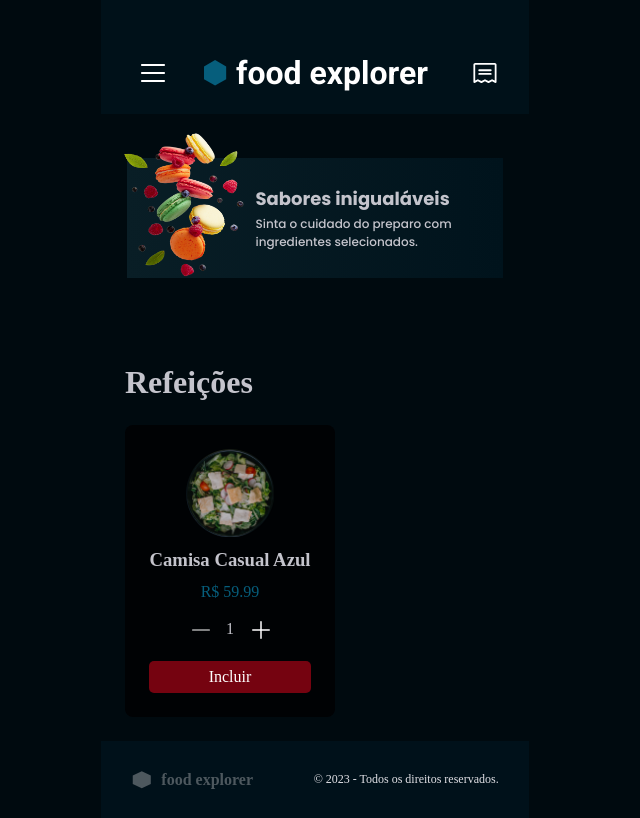
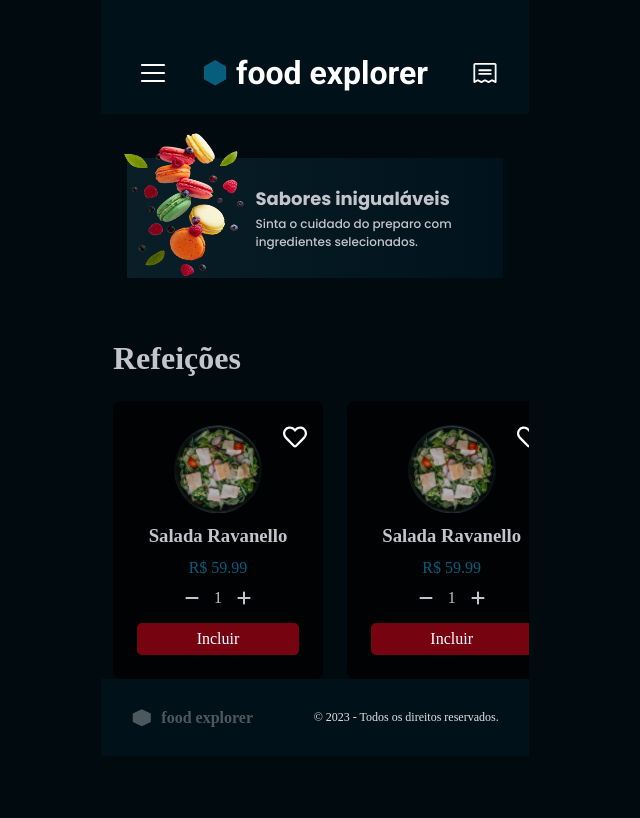
Before and after one commit to allysonxavier/RocketFood, a React (Vite) app: page / in a window 1280 px wide. Shown: the whole page, without its empty margins (325-965 px from the left). Built offline with nearby package versions, Linux system fonts and the light colour scheme.

Commit message:
feat: initial slider

```diff
--- a/package.json
+++ b/package.json
@@ -13,8 +13,10 @@
     "axios": "^1.6.1",
     "react": "^18.2.0",
     "react-dom": "^18.2.0",
+    "react-icons": "^5.0.1",
     "react-router-dom": "^6.18.0",
-    "styled-components": "^6.1.1"
+    "styled-components": "^6.1.1",
+    "swiper": "^11.0.7"
   },
   "devDependencies": {
     "@types/react": "^18.2.15",
--- a/src/components/BagComponent/index.jsx
+++ b/src/components/BagComponent/index.jsx
@@ -1,15 +1,8 @@
 import {useEffect, useState} from "react";
 import {Button} from "../Button";
-import {Container, MinusButton, PlusButton, CardItemContainer, FavoriteButton} from "./styles.js";
-
-
-
-const HeartIcon = (props) => <svg width="26" height="24" viewBox="0 0 26 24" fill="red"
-                                  xmlns="http://www.w3.org/2000/svg">
-    <path
-        d="M13.6997 22.704L23.0754 12.478C25.3788 9.95304 25.7145 5.82477 23.5384 3.18621C22.9926 2.52129 22.3283 1.9847 21.586 1.60925C20.8437 1.23379 20.0391 1.02735 19.2211 1.00254C18.4032 0.977725 17.5893 1.13506 16.829 1.46493C16.0687 1.7948 15.3781 2.29028 14.7993 2.9211L13.0399 4.85267L11.5236 3.18621C9.2086 0.673905 5.4236 0.30779 3.00443 2.68123C2.39479 3.27646 1.90282 4.00102 1.55859 4.81063C1.21435 5.62024 1.02508 6.4979 1.00233 7.38999C0.979577 8.28208 1.12383 9.16986 1.42627 9.99908C1.72872 10.8283 2.183 11.5816 2.76136 12.2129L12.3801 22.704C12.5557 22.8936 12.7928 23 13.0399 23C13.287 23 13.5241 22.8936 13.6997 22.704V22.704Z"
-        stroke="#E1E1E6" stroke-width="2" stroke-linecap="round" stroke-linejoin="round"/>
-</svg>
+import * as S from "./styles.js";
+import { FaRegHeart } from "react-icons/fa";
+import { FaMinus, FaPlus } from "react-icons/fa6";
 
 export function BagComponent({itemName, itemPrice, itemImageUrl, isColumn = false}) {
     const [quantity, setQuantity] = useState(1);
@@ -18,18 +11,18 @@ export function BagComponent({itemName, itemPrice, itemImageUrl, isColumn = fals
     const [isFavorite, setIsFavorite] = useState(false);
 
     const toggleFavorite = () => {
-        setIsFavorite(!isFavorite);
-        console.log(isFavorite);
         const currentFavorites = JSON.parse(localStorage.getItem('favorites')) || [];
-        if (isFavorite) {
-            const newFavorites = currentFavorites.filter((item) => item.name !== itemName);
-            localStorage.setItem('favorites', JSON.stringify(newFavorites));
-        } else {
+        if (!isFavorite) {
             const newItem = {name: itemName, price};
             currentFavorites.push(newItem);
             localStorage.setItem('favorites', JSON.stringify(currentFavorites));
+        } else {
+            const newFavorites = currentFavorites.filter((item) => item.name !== itemName);
+            localStorage.setItem('favorites', JSON.stringify(newFavorites));
         }
+        setIsFavorite(!isFavorite);
     };
+
 
 
     useEffect(() => {
@@ -42,7 +35,8 @@ export function BagComponent({itemName, itemPrice, itemImageUrl, isColumn = fals
         const storedFavorites = JSON.parse(localStorage.getItem('favorites')) || [];
         const isItemFavorite = storedFavorites.some((item) => item.name === itemName);
         setIsFavorite(isItemFavorite);
-    }, []);
+
+    }, [itemName]);
     const updatePrice = (newQuantity) => {
         setPrice(itemPrice * newQuantity);
     };
@@ -75,21 +69,21 @@ export function BagComponent({itemName, itemPrice, itemImageUrl, isColumn = fals
     };
 
     return (
-        <CardItemContainer>
+        <S.CardItemContainer>
             <img src={itemImageUrl} alt={itemName}/>
             <h3>{itemName}</h3>
             <p>R$ {price.toFixed(2)}</p>
-            <Container $isColumn={isColumn}>
+            <S.Container $isColumn={isColumn}>
                 <div>
-                    <MinusButton onClick={handleRemoveQuantity} disabled={quantity <= 1}/>
+                    <FaMinus  onClick={handleRemoveQuantity} disabled={quantity <= 1}/>
                     <span>{quantity}</span>
-                    <PlusButton onClick={handleAddQuantity}/>
+                    <FaPlus  onClick={handleAddQuantity} />
                 </div>
                 <Button title="Incluir" onClick={handleAddToBag}/>
-            </Container>
-            <FavoriteButton onClick={toggleFavorite} isfavorite={`${isFavorite}`}>
-                <HeartIcon  />
-            </FavoriteButton>
-        </CardItemContainer>
+            </S.Container>
+            <S.FavoriteButton>
+                <FaRegHeart size={24}  onClick={toggleFavorite}  color={isFavorite ? 'red' : 'white'}/>
+            </S.FavoriteButton>
+        </S.CardItemContainer>
     );
 }
--- a/src/components/BagComponent/styles.js
+++ b/src/components/BagComponent/styles.js
@@ -1,8 +1,4 @@
 import styled from "styled-components";
-import {Button} from "../Button";
-import MinusIcon from '../../assets/Minus.svg';
-import PlusIcon from '../../assets/Plus.svg';
-import FavoriteIcon from '../../assets/heart.svg';
 import T from '../../styles';
 
 export const CardItemContainer = styled.div`
@@ -13,7 +9,6 @@ export const CardItemContainer = styled.div`
     width: 100%;
     max-width: 210px;
     max-height: 292px;
-
     height: 100%;
     padding: 24px;
     gap: 12px;
@@ -50,7 +45,7 @@ export const Container = styled.div`
     button {
         height: 32px;
     }
-  >div{
+  >div {
     display: flex;
     align-items: center;
     text-align: center ;
@@ -61,53 +56,9 @@ export const Container = styled.div`
   }
 `;
 
-export const MinusButton = styled(Button)`
-    background-color: transparent;
-    width: 24px;
-    height: 24px;
-    background-image: url(${MinusIcon});
-    background-repeat: no-repeat;
-    background-size: 24px;
-    background-position: center;
-    border: none;
-    padding: 0;
-    `;
+export const FavoriteButton = styled.div`
+    position: absolute;
+    right: 0;
+    margin-right: 16px;
 
-export const PlusButton = styled(Button)`
-    background-color: transparent;
-    width: 24px;
-    height: 24px;
-    background-image: url(${PlusIcon});
-    background-repeat: no-repeat;
-    background-size: 24px;
-    background-position: center;
-    border: none;
-    padding: 0;
-`;
-
-export const  FavoriteButton = styled(Button)`
-    position: absolute;
-    top: 16px;
-    right: 16px;
-    background-color: transparent;
-    width: 24px;
-    height: 22px;
-    padding: 0;
-    img {
-        width: 24px;
-        height: 22px;
-        object-fit: cover;
-        //background-color: red;
-        svg {
-            fill: red;
-            color: red;
-            background-color: red;
-            path {
-                color:red;
-                background-color: red;
-                fill: red;
-            }
-        }
-
-    }
-    `
+`
--- /dev/null
+++ b/src/components/Slider/index.jsx
@@ -0,0 +1,19 @@
+import React from 'react';
+import { Swiper, SwiperSlide } from 'swiper/react';
+import 'swiper/css';
+
+const CustomSwiper = ({ children }) => {
+    return (
+        <Swiper
+            spaceBetween={16}
+            slidesPerView={1.9}
+            onSlideChange={() => console.log('slide change')}
+        >
+            {React.Children.map(children, child => (
+                <SwiperSlide>{child}</SwiperSlide>
+            ))}
+        </Swiper>
+    );
+};
+
+export default CustomSwiper;
--- a/src/pages/Home/index.jsx
+++ b/src/pages/Home/index.jsx
@@ -4,10 +4,10 @@ import {BagComponent} from "../../components/BagComponent/index.jsx";
 import * as S from './styles.js';
 import MaskGroup from '../../assets/Maskgroup.png';
 import Doces from '../../assets/docescaindo.png'
-import {Wrapper} from "./styles.js";
+import CustomSwiper from '../../components/Slider/index';
 
 const itemExample = {
-    name: "Camisa Casual Azul",
+    name: "Salada Ravanello ",
     price: 59.99,
     image: MaskGroup
 };
@@ -31,7 +31,11 @@ export function Home() {
             </S.BannerBox>
             <S.Container>
             <h1>Refeições</h1>
-            <BagComponent itemName={itemExample.name} itemPrice={itemExample.price} itemImageUrl={MaskGroup} />
+                <CustomSwiper>
+                    <BagComponent itemName={itemExample.name} itemPrice={itemExample.price} itemImageUrl={MaskGroup} />
+                    <BagComponent itemName={itemExample.name} itemPrice={itemExample.price} itemImageUrl={MaskGroup} />
+                    <BagComponent itemName={itemExample.name} itemPrice={itemExample.price} itemImageUrl={MaskGroup} />
+                </CustomSwiper>
             </S.Container>
             <Footer />
         </S.Wrapper>
--- a/src/pages/Home/styles.js
+++ b/src/pages/Home/styles.js
@@ -9,13 +9,14 @@ export  const Wrapper = styled.div`
     height: 100%;
     max-width: 428px;
     margin: 0 auto;
+    overflow: hidden;
     `
 export const Container = styled.div`
-    display: flex;
+    display: block;
     width: 100%;
     height: 100%;
     flex-direction: column;
-    padding: 24px;
+    margin-left: 24px;
     h1 {
         text-align: left;
         margin-bottom: 24px;
```
Also changed, not shown: src/assets/Heart.jsx (added, +9 -0 lines), src/assets/heart.svg (deleted), 1 other file (tests, documents, lock files or other folders).
